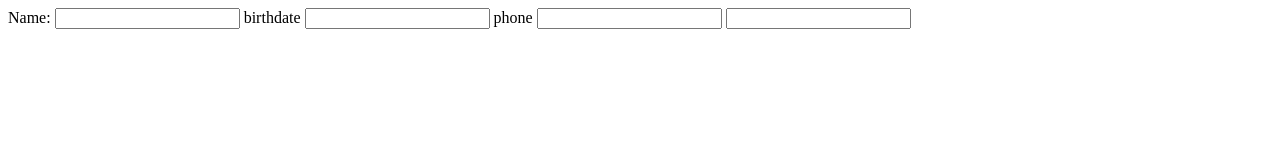
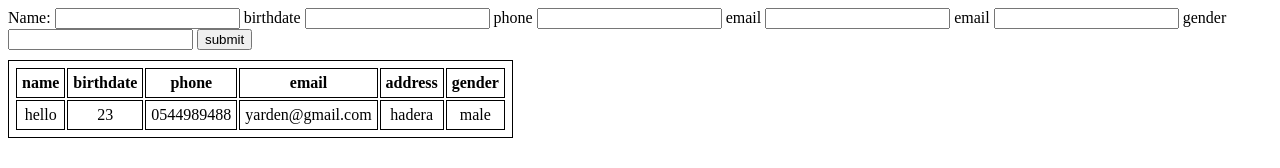
Before and after one commit to tuliz/studentsTable, a plain HTML site: page index.html in a window 1280 px wide. Drawn offline with Linux system fonts and the light colour scheme.

Commit message:
adding table of students to HTML

```diff
--- a/index.html
+++ b/index.html
@@ -4,6 +4,7 @@
     <meta charset="UTF-8">
     <meta name="viewport" content="width=device-width, initial-scale=1.0">
     <title>Students Table Page</title>
+    <link rel="stylesheet" href="./style.css"/>
 </head>
 <body>
     <form action="student" method="post">
@@ -16,8 +17,20 @@
         <label for="phone">phone</label>
         <input type="text" name="phone" id="phone">
 
-        <label for=""></label>
-        <input type="text" name="" id="">
+        <label for="email">email</label>
+        <input type="text" name="email" id="email">
+
+        <label for="address">email</label>
+        <input type="text" name="address" id="address">
+
+        <label for="gender">gender</label>
+        <input type="text" name="gender" id="gender">
+
+        <button id="addStudent">submit</button>
+
     </form>
+
+    <div id="table"></div>
+    <script src="./index.js"></script>
 </body>
 </html>
--- a/index.js
+++ b/index.js
@@ -0,0 +1,58 @@
+// const addStudent = (e)=>{
+//     console.log(e);
+// }
+
+// document.getElementById('addStudent').addEventListener('click',addStudent);
+
+
+class Student{
+    constructor(name, birthdate, phone, email, address, gender){
+        this.name = name;
+        this.birthdate = birthdate;
+        this.phone = phone;
+        this.email = email;
+        this.address = address;
+        this.gender = gender;
+    }
+    id = 0;
+get getId(){
+    return this.id;
+}
+set setId(id){
+    this.id = id;
+}
+};
+
+let table = document.createElement('table');
+let thead = document.createElement('thead');
+let tbody = document.createElement('tbody');
+let th;
+let tr;
+let td;
+let node;
+
+const students = [{name:'hello', birthdate:23, phone:'0544989488', email:'yarden@gmail.com', address:'hadera', gender:'male'}];
+for(obj in students[0]){
+    node = document.createTextNode(obj);
+    th = document.createElement('th');
+    th.appendChild(node);
+    thead.appendChild(th);
+  }
+  table.appendChild(thead);
+
+if(students.length > 0){
+    students.forEach((student)=>{
+       tr = document.createElement('tr');
+       for(obj in student){
+        node = document.createTextNode(student[obj]);
+        td = document.createElement('td');
+        td.appendChild(node);
+        tr.appendChild(td);
+       }
+       tbody.append(tr);
+
+     }
+   )
+   table.appendChild(tbody);
+   document.getElementById('table').appendChild(table);
+ }
--- a/style.css
+++ b/style.css
@@ -0,0 +1,6 @@
+table,th,td{
+    border: 1px solid black;
+    text-align: center;
+    padding: 5px 5px 5px 5px;
+    margin-top: 10px;
+}
```
